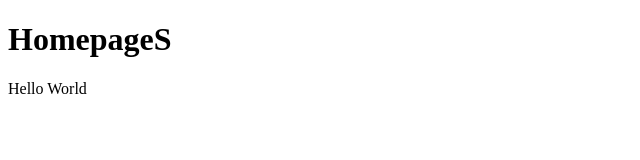
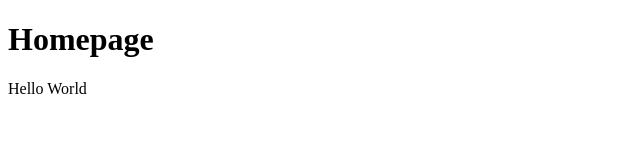
Before and after one commit to mariPab/express, a plain HTML site: page views/index.html in a window 1280 px wide. Shown: the full height of the page, 0-640 px from the left. Drawn offline with Linux system fonts and the light colour scheme.

Commit message:
Correct typo

```diff
--- a/views/index.html
+++ b/views/index.html
@@ -5,7 +5,7 @@
     <title>Home</title>
   </head>
   <body>
-    <h1>HomepageS</h1>
+    <h1>Homepage</h1>
     <p>Hello World</p>
   </body>
 </html>
```
